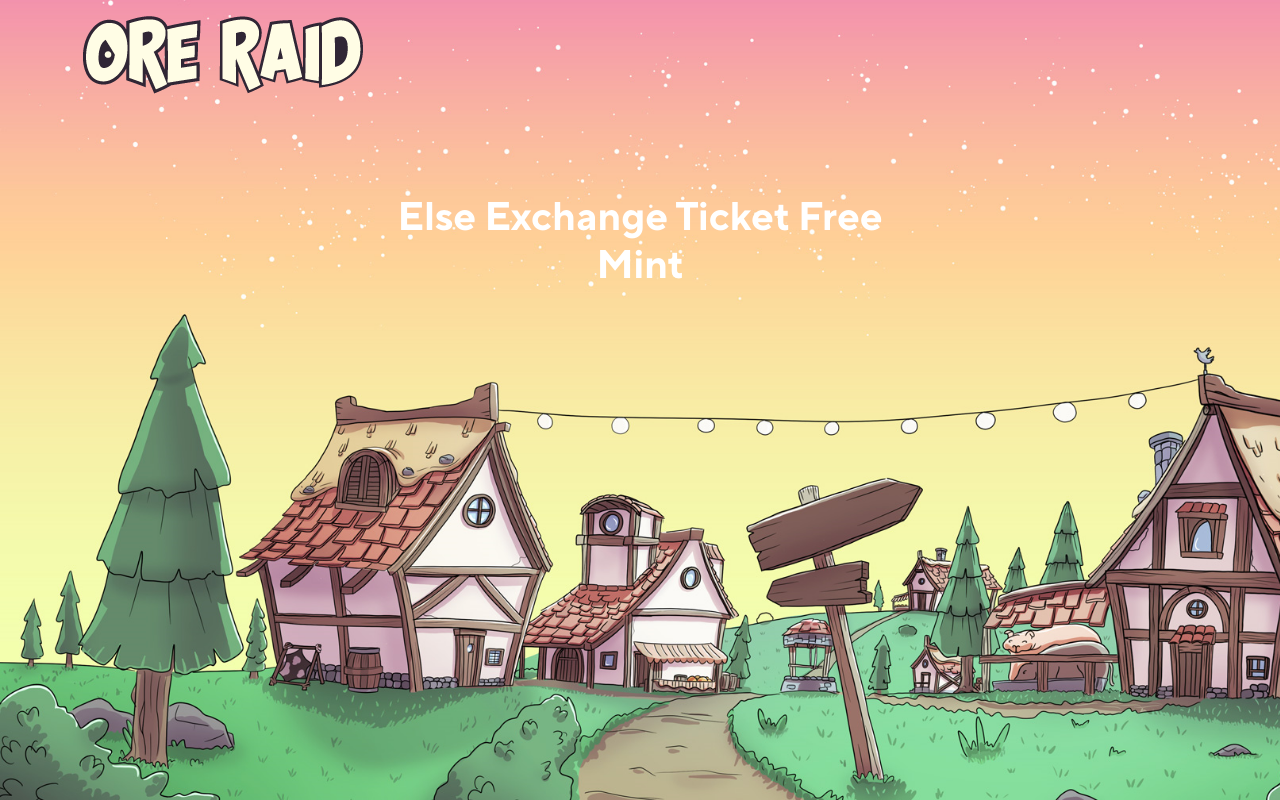
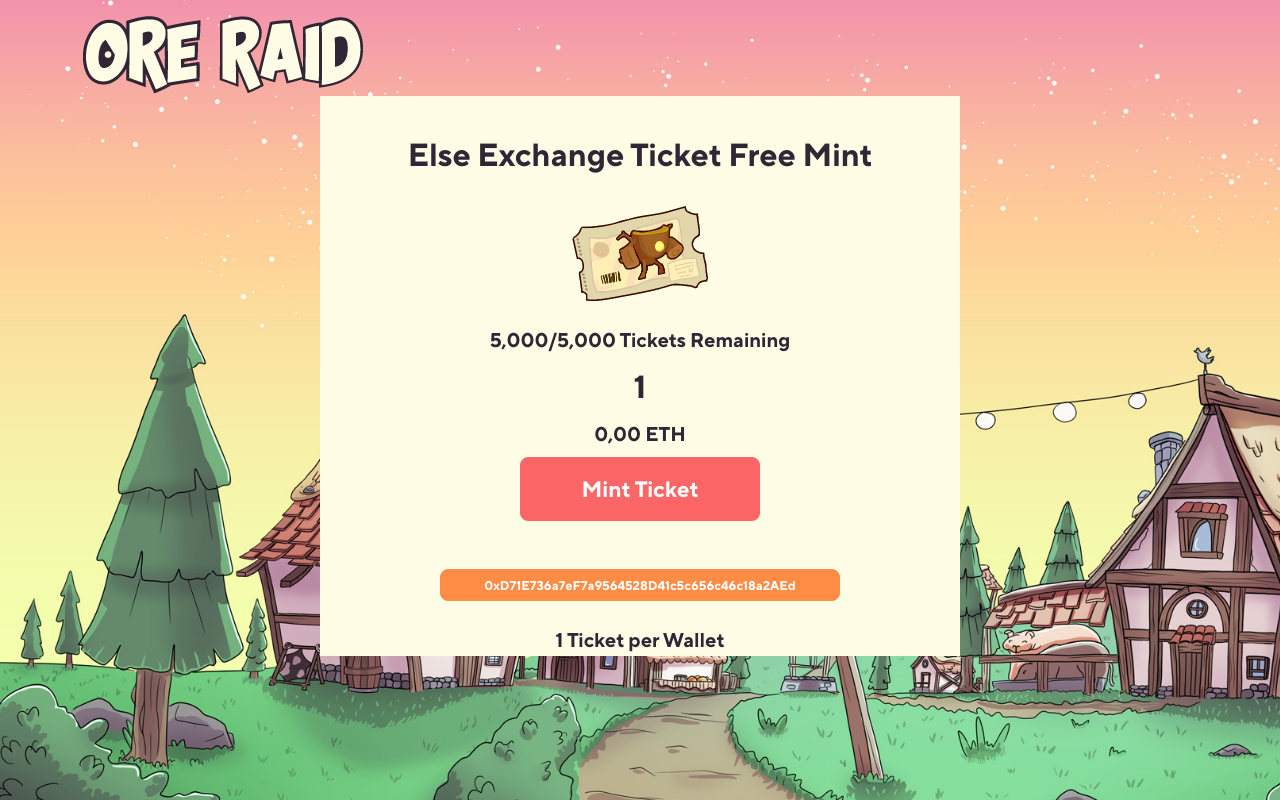
Before and after one commit to alexisdavidson/NFT-Ore-Raid, a React (Create React App) app: page / in a window 1280 px wide. Built offline with nearby package versions, Linux system fonts and the light colour scheme.

Commit message:
Implement first UI draft

```diff
--- a/src/frontend/components/App.css
+++ b/src/frontend/components/App.css
@@ -23,7 +23,7 @@ body {
   width: auto;
   height: 100vh;
   font-family: myFirstFont;
-  color: white;
+  color: #302635;
 }
 
 .center {
@@ -38,39 +38,19 @@ a:link, a:visited, a:hover, a:active {
   text-decoration: none;
 }
 
-.popupFrame {
-  position : fixed;
-  top : 0%;
-  left : 0%;
-  height:100vh;
-  background-color: rgb(122,122,122,0.5);
-}
-
 .splashScreen {
   position : fixed;
   top : 10%;
   left : 25%;
-  /* background-image: url("./assets/complete_window.png"); */
+  background-color: #fffde5;
+  border-width: 5px;
+  border-color: #6e5d5a;
   width: 50%;
   height: 70%;
-  background-repeat: no-repeat;
-  background-size: 100% 100%;
   margin: auto;
   padding: auto;
   font-size: 5vh;
   display: flex;
-}
-
-.frameCloseButton, .frameCloseButton:hover {
-  position : fixed;
-  top : 10%;
-  left : 70%;
-  margin: 0;
-  padding: 0;
-  background-color: rgb(0, 0, 0, 0);
-  width: 10vh;
-  height: 10vh;
-  border-color: rgb(0, 0, 0, 0);
 }
 
 ::-webkit-scrollbar {
@@ -82,3 +62,46 @@ a:link, a:visited, a:hover, a:active {
   background-size: cover;
   margin-top: 10vh;
 }
+
+
+.ticketImage {
+  width: 20vh;
+  height: auto;
+  margin-left: auto;
+  margin-right: auto;
+}
+
+.ticketText {
+  font-size: 2.5vh;
+}
+
+
+.mintbutton {
+  width: 15rem;
+  margin: auto;
+  background-color: #fc6666;
+  border-radius: 0.5rem;
+  height: 4rem;
+  font-size: 1.4rem;
+  border-color:#fc6666;
+}
+
+.mintbutton:hover, .mintbutton:active, .mintbutton:focus {
+  background-color: #fc6666;
+  border-color:#fc6666;
+}
+
+.addressButton {
+  width: 25rem;
+  margin: auto;
+  background-color: #ff8c44;
+  border-radius: 0.5rem;
+  height: 2rem;
+  font-size: 0.8rem;
+  border-color:#ff8c44;
+}
+
+.addressButton:hover, .addressButton:active, .addressButton:focus {
+  background-color: #ff8c44;
+  border-color:#ff8c44;
+}
--- a/src/frontend/components/Home.js
+++ b/src/frontend/components/Home.js
@@ -2,13 +2,14 @@ import { useState, useEffect } from 'react'
 import { ethers } from "ethers"
 import { Row, Col, Card, Button, Form, InputGroup } from 'react-bootstrap'
 import logo from './assets/logo.png'
+import ticket from './assets/ticket0001.png'
 
 const fromWei = (num) => ethers.utils.formatEther(num)
 const toWei = (num) => ethers.utils.parseEther(num.toString())
 
 const Home = ({ web3Handler, account, nft, ticketsLeft }) => {
 
-    const triggerMint = async () => {
+    const mintButton = async () => {
         // Connect
         if (account == null) {
             web3Handler();
@@ -21,13 +22,30 @@ const Home = ({ web3Handler, account, nft, ticketsLeft }) => {
 
     return (
         <div className="m-0 p-0 container-fluid">
-            <Row className="frame m-0 p-0 container-fluid" >
-                <Row className="splashScreen my-3 p-5 container-fluid" style={{ fontSize: "4vh"}} >
-                    <Row className="mx-auto mt-4">
-                        <h2 className="mt-4" style={{ fontSize: "5vh"}}>Else Exchange Ticket Free Mint</h2>
-                    </Row>
-                    <Row className="mx-auto mt-0 mb-4">
-                    </Row>
+            <Row className="splashScreen my-3 p-3 container-fluid" style={{ fontSize: "4vh"}} >
+                <Row className="mx-auto mt-4">
+                    <h2>Else Exchange Ticket Free Mint</h2>
+                </Row>
+                <Row className="mx-auto mt-4 mb-4">
+                    <img className="ticketImage m-auto" src={ticket} />
+                </Row>
+                <Row className="mx-auto mt-0 mb-2">
+                    <div className="ticketText">5,000/5,000 Tickets Remaining</div>
+                </Row>
+                <Row className="mx-auto mt-0 mb-2">
+                    <div>1</div>
+                </Row>
+                <Row className="mx-auto mt-0 mb-2">
+                    <div className="ticketText">0,00 ETH</div>
+                </Row>
+                <Row className="mx-auto mt-0 mb-5">
+                    <Button className="mintbutton" onClick={mintButton}>Mint Ticket</Button>
+                </Row>
+                <Row className="mx-auto mt-0 mb-4">
+                    <Button className="addressButton">0xD71E736a7eF7a9564528D41c5c656c46c18a2AEd</Button>
+                </Row>
+                <Row className="mx-auto mt-0 mb-4">
+                    <div className="ticketText">1 Ticket per Wallet</div>
                 </Row>
             </Row>
         </div>
```
